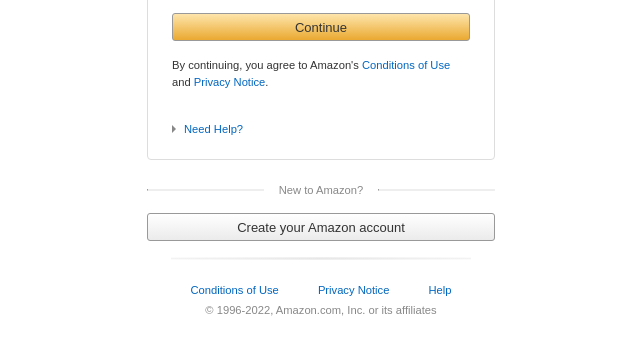
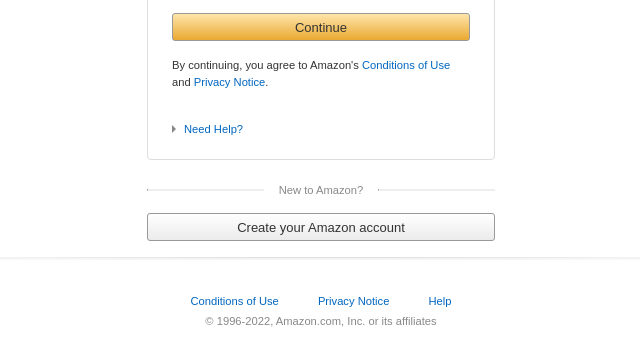
Before and after one commit to Sven-Moon/CT-AmazonSignIn, a plain HTML site: page index.html in a window 1280 px wide. Shown: the part 198-562 px from the top of the page, without its empty margins (319-959 px from the left). Drawn offline with Linux system fonts and the light colour scheme.

Commit message:
style(horizon): improved horizon w radial gradient

```diff
--- a/index.html
+++ b/index.html
@@ -49,8 +49,8 @@
       </div>
     </div>
     <footer>
+      <div class="horizon"></div>
       <div class="footer__container">
-        <div class="divider"><div class="divider-cross"></div></div>
         <p class="links">
           <a href="">Conditions of Use</a>
           <a href="">Privacy Notice</a>
@@ -62,7 +62,6 @@
       </div>
     </footer>
 
-    <!-- BOOTSTRAP -->
     <script src="main.js"></script>
   </body>
 </html>
--- a/style.css
+++ b/style.css
@@ -164,20 +164,11 @@
 .footer__container {
   width: 300px;
 }
-.divider {
-  position: relative;
+.horizon {
   width: 100%;
-  background: linear-gradient(to right, rgba(255, 255, 255, 0) 0%, rgba(133, 133, 133, 0.1) 50%, rgba(255, 255, 255, 0) 100% );
   height: .15rem;
   margin-bottom: 1.5rem;
-}
-.divider-cross {
-  position: absolute;
-  left:0;
-  top:0;
-  width: 100%;
-  height: 100%;
-  background: linear-gradient(to bottom, rgba(255, 255, 255, 0) 0%, rgba(133, 133, 133, 0.1) 50%, rgba(255, 255, 255, 0) 100% );
+  background-image: radial-gradient(farthest-corner at 50% -70%, rgba(0, 0, 0, .3), rgba(0, 0, 0, .05), rgba(0, 0, 0, 0));
 }
 footer .links {
   display: flex;
```
